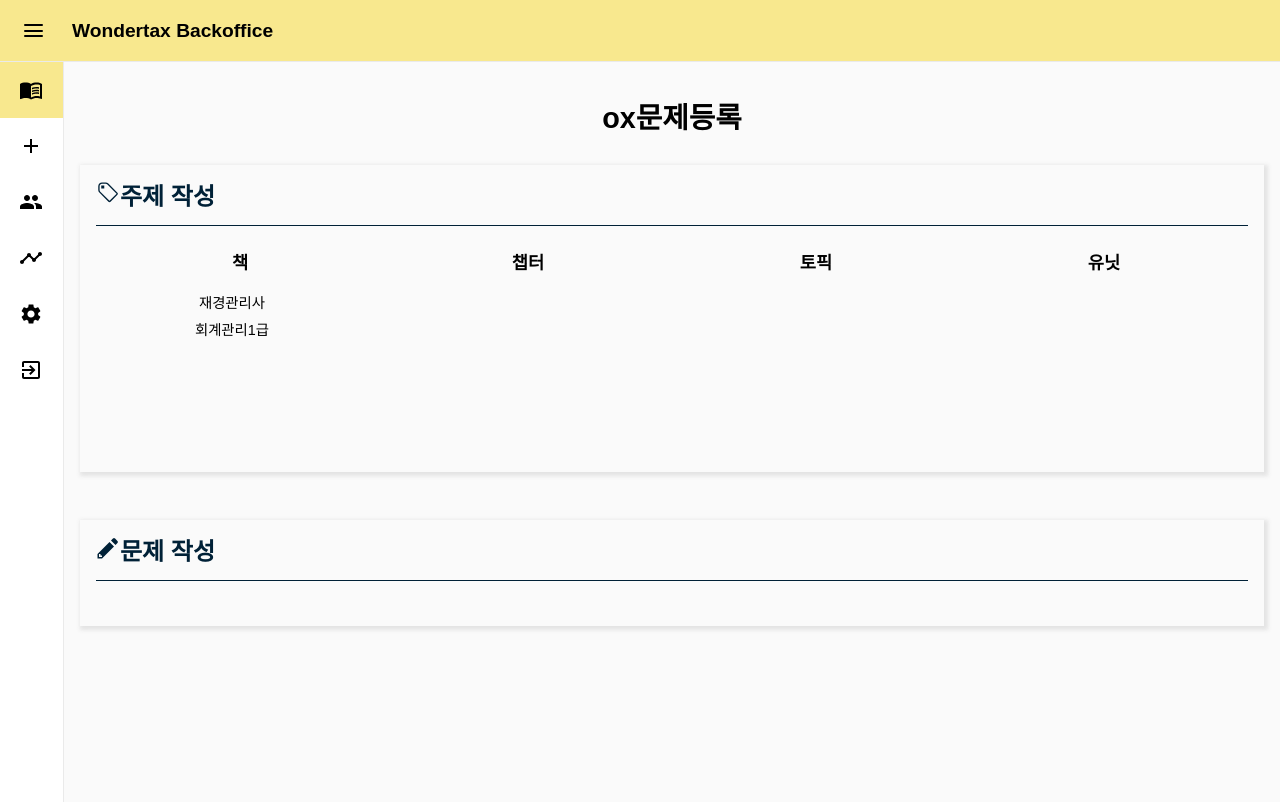
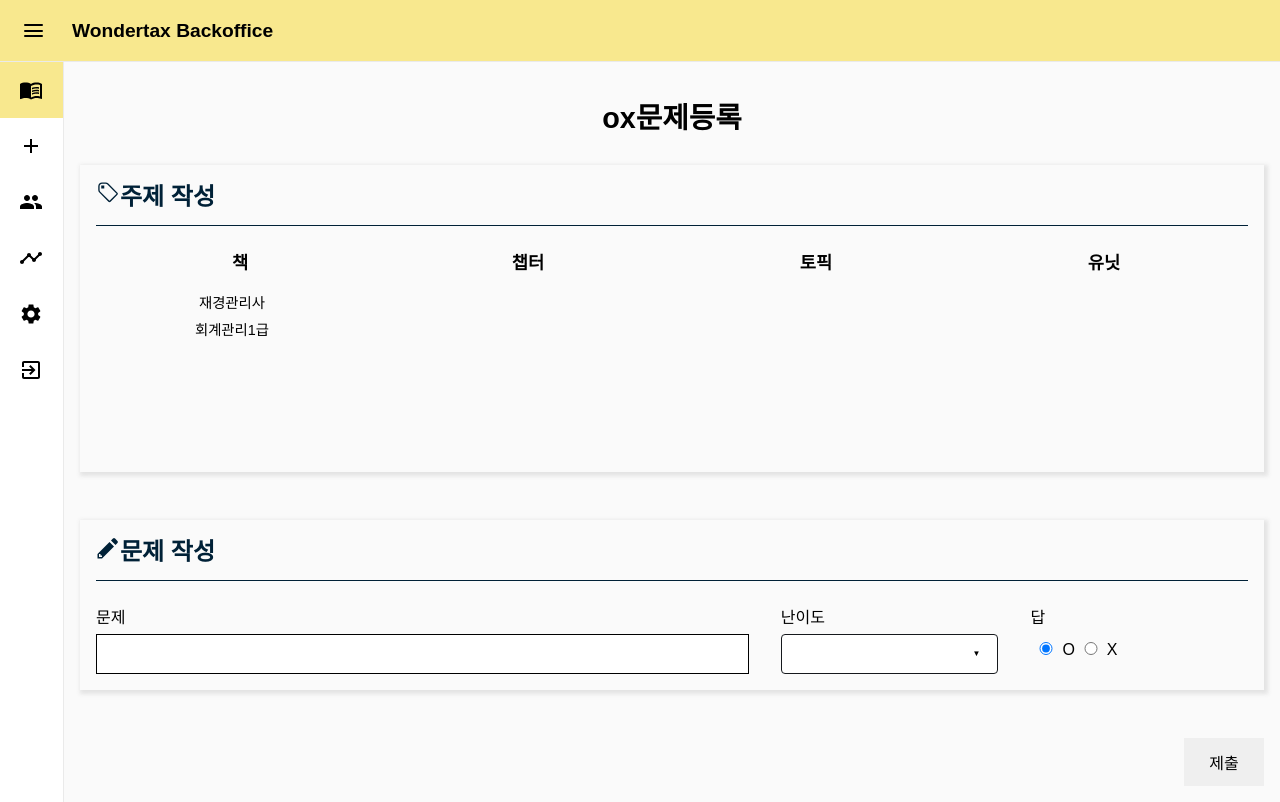
Before and after one commit to kkimsuhyeon/wondertax_backoffice, a React (Create React App) app: page /problems/ox/regist in a window 1280 px wide. Built offline with nearby package versions, Linux system fonts and the light colour scheme.

Commit message:
ox 등록

```diff
--- a/src/components/question/OXTitleForm.tsx
+++ b/src/components/question/OXTitleForm.tsx
@@ -62,26 +62,25 @@ function OXTitleForm({ values, onChanges }: PropTypes) {
         <input type='checkbox' name='oxchecked' value='X' onChange={handleOXCheckedChange} />
         <Label htmlFor='suffle'>X</Label> */}
 
-        <input
+        <RadioInput
           type='radio'
           id='oxchecked'
           name='oxchecked'
           value='O'
           checked={oxChecked === 'O' ? true : false}
           onChange={handleOXCheckedChange}
-        >
-          O
-        </input>
-        <input
+        />
+        <Label htmlFor='suffle'>O</Label>
+
+        <RadioInput
           type='radio'
           id='oxchecked'
           name='oxchecked'
           value='X'
           checked={oxChecked === 'X' ? true : false}
           onChange={handleOXCheckedChange}
-        >
-          X
-        </input>
+        />
+        <Label htmlFor='suffle'>X</Label>
       </Div>
     </Wrapper>
   );
@@ -113,6 +112,11 @@ const Input = styled.input`
   width: 100%;
 `;
 
+const RadioInput = styled.input`
+  width: 2rem;
+  margin-top: 0.5rem;
+`;
+
 const Label = styled.label`
   user-select: none;
 `;
--- a/src/pages/problems/OX/Regist.tsx
+++ b/src/pages/problems/OX/Regist.tsx
@@ -58,15 +58,13 @@ function Regist() {
           <GoPencil />
           문제 작성
         </SubjectText>
-        {/* <article>
+        <article>
           <OXTitleForm values={titleValue} onChanges={handleTitleChanges} />
-        </article> */}
+        </article>
       </Section>
-      {/* <SubmitWrapper>
-        <button disabled={buttonStatus} onClick={handleSubmit}>
-          제출
-        </button>
-      </SubmitWrapper> */}
+      <SubmitWrapper>
+        <button disabled={buttonStatus}>제출</button>
+      </SubmitWrapper>
     </Wrapper>
   );
 }
```
